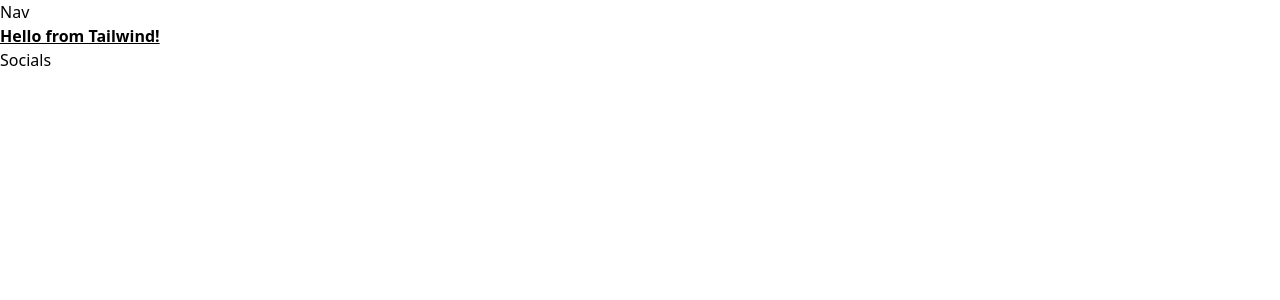
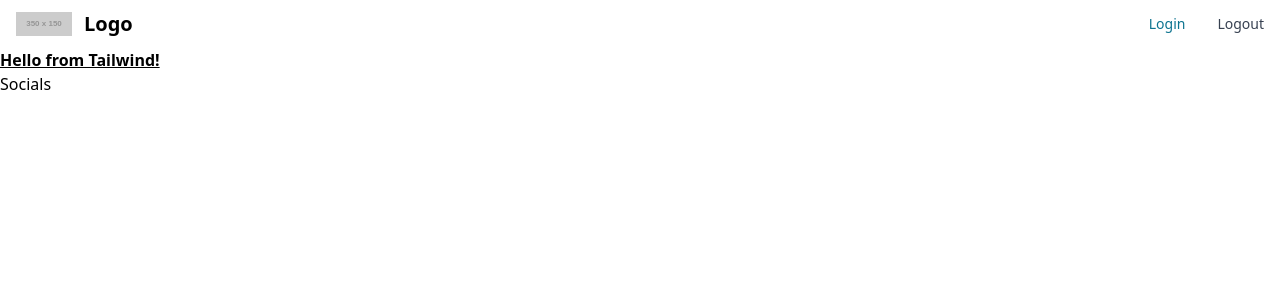
Before and after one commit to kcanamar/capstone-ga, a Next.js app: page / in a window 1280 px wide. Shown: the top 300 px of the page. Built offline with nearby package versions, Linux system fonts and the light colour scheme.

Commit message:
creates navbar template

```diff
--- a/components/Layout.js
+++ b/components/Layout.js
@@ -1,7 +1,9 @@
 import Nav from "./nav"
 import Socials from "./Socials"
 
+
 export default function Layout({ children, home }) {
+
     return (
         <div>
             <header></header>
--- a/components/Nav.js
+++ b/components/Nav.js
@@ -1,9 +1,33 @@
-
+import { Navbar } from "flowbite-react"
 
 export default function Nav() {
     return (
-        <div>
-            <h1>Nav</h1>
-        </div>
+        <Navbar
+        fluid={true}
+        rounded={true}
+      >
+        <Navbar.Brand href="https://flowbite.com/">
+          <img
+            src="https://via.placeholder.com/350x150"
+            className="mr-3 h-6 sm:h-9"
+            alt="Logo"
+          />
+          <span className="self-center whitespace-nowrap text-xl font-semibold dark:text-white">
+            Logo
+          </span>
+        </Navbar.Brand>
+        <Navbar.Toggle />
+        <Navbar.Collapse>
+          <Navbar.Link
+            href="/navbars"
+            active={true}
+          >
+                Login
+          </Navbar.Link>
+          <Navbar.Link href="/navbars">
+                Logout
+          </Navbar.Link>
+        </Navbar.Collapse>
+      </Navbar>
     )
 }
--- a/styles/globals.css
+++ b/styles/globals.css
@@ -1,6 +1,4 @@
-body {
-  width: 80%;
-}
+
 @tailwind base;
 @tailwind components;
 @tailwind utilities;
--- a/tailwind.config.js
+++ b/tailwind.config.js
@@ -10,5 +10,11 @@
   plugins: [
     require("flowbite/plugin")
   ],
-  theme: {},
+  theme: {
+    extend: {
+      colors: {
+        'primary': "#011627",
+      }
+    }
+  },
 };
```
